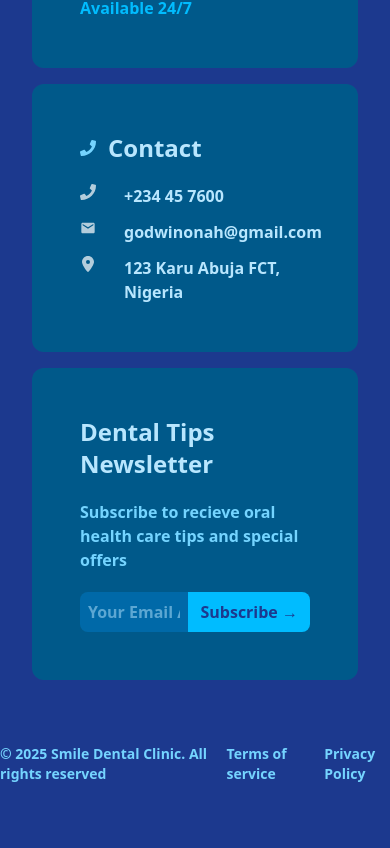
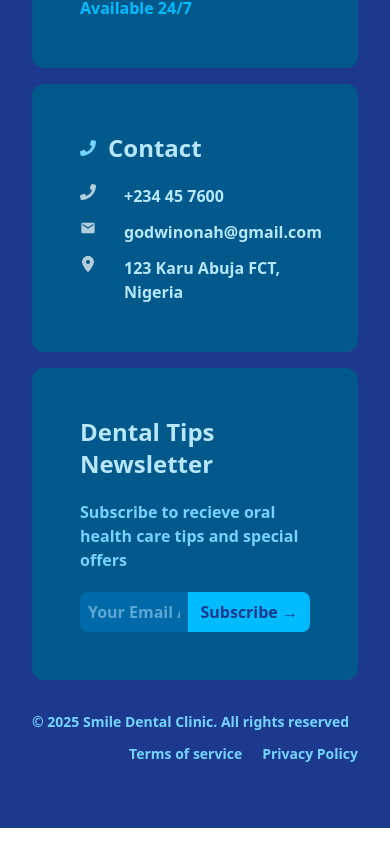
Before and after one commit to GodwinNgbede/dental, a React (Vite) app: page / in a window 390 px wide. Shown: the part 6551-7399 px from the top of the page. Built offline with nearby package versions, Linux system fonts and the light colour scheme.

Commit message:
little changes on mobile screen

```diff
--- a/src/components/Footer.jsx
+++ b/src/components/Footer.jsx
@@ -125,8 +125,8 @@ const Footer = () => {
           </div>
         </div>
       </div>
-      <div className="flex justify-between text-sky-300 text-sm font-semibold pt-8 ">
-        <p className="justify-start md:mb-0">
+      <div className="flex flex-col md:flex-row justify-between text-sky-300 text-sm font-semibold px-8 ">
+        <p className="justify-start mb-3 md:mb-0">
           &copy; {new Date().getFullYear()} Smile Dental Clinic. All rights
           reserved
         </p>
```
